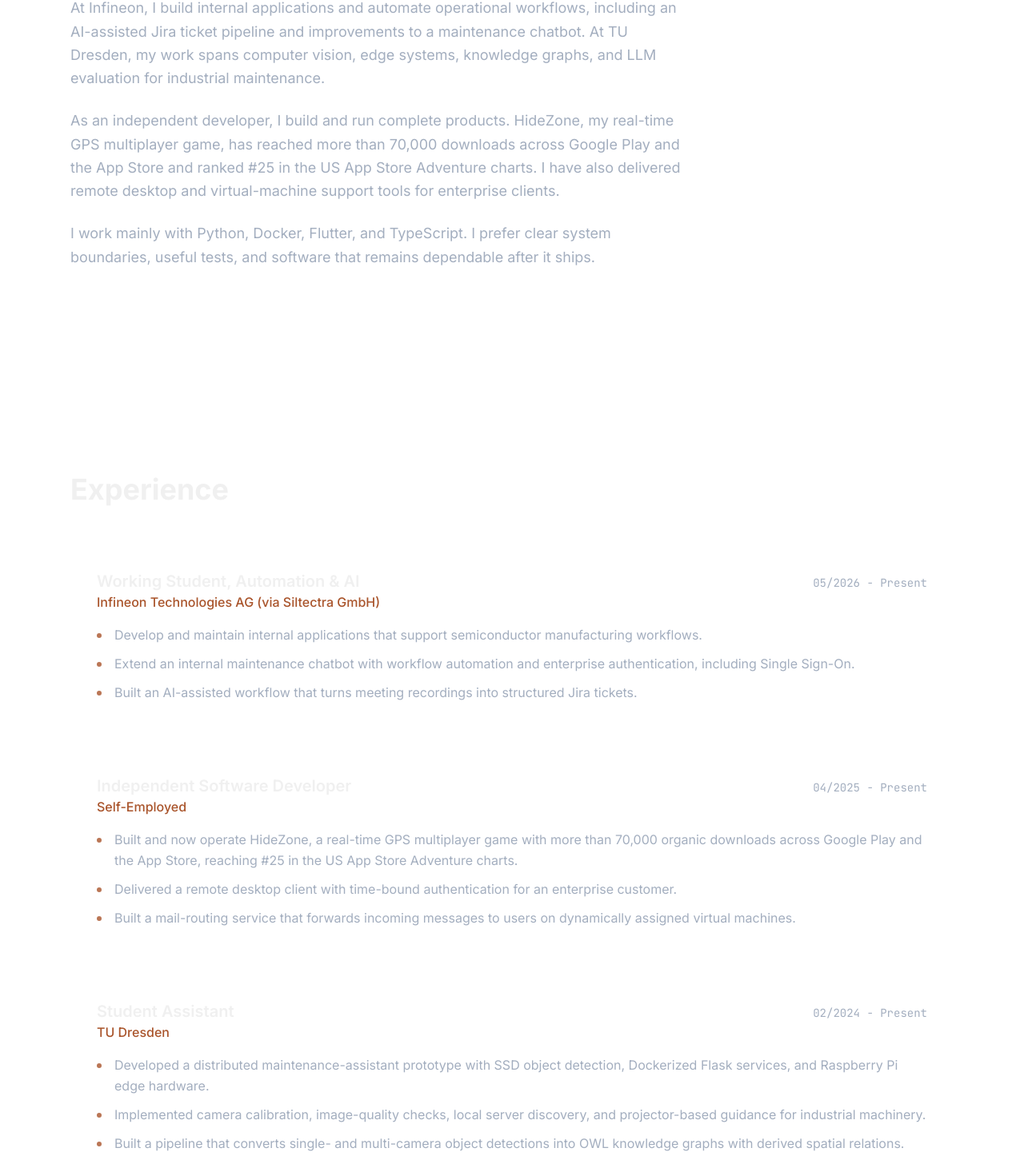
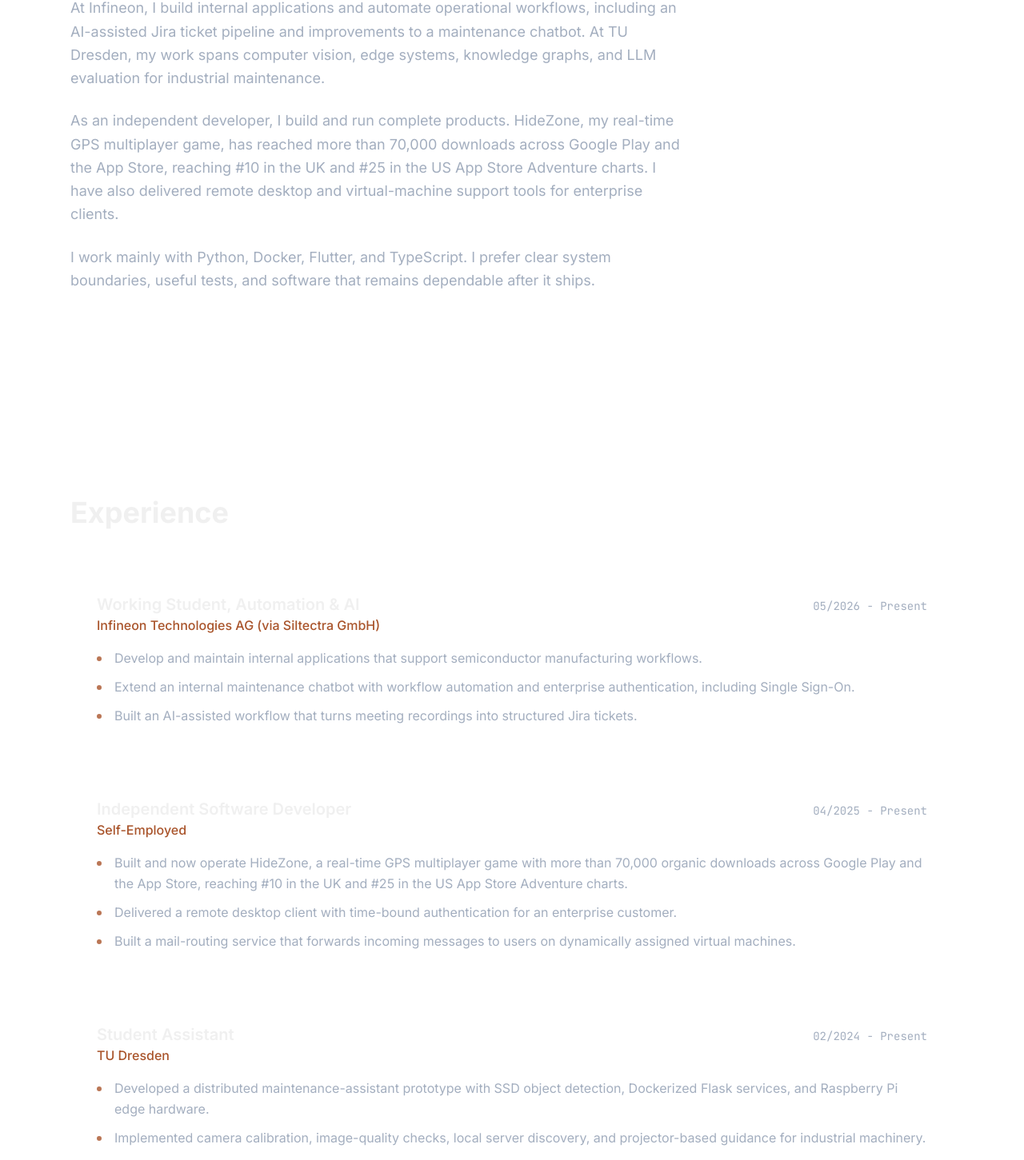
Before and after one commit to Dramiley/PortfolioWebsite, a Next.js app in the folder app/: page / in a window 1280 px wide. Shown: the part 1113-2564 px from the top of the page at 80% size. Built offline with nearby package versions, Linux system fonts and the light colour scheme; no server answers.

Commit message:
added uk charts

```diff
--- a/app/src/data/about.ts
+++ b/app/src/data/about.ts
@@ -8,7 +8,7 @@ export const aboutContent: AboutContent = {
     bio: [
         "I am a Computer Science Master's student at TU Dresden. Alongside my studies, I work as an Automation & AI working student at Infineon (Siltectra), as a student assistant at the university, and as an independent software developer.",
         "At Infineon, I build internal applications and automate operational workflows, including an AI-assisted Jira ticket pipeline and improvements to a maintenance chatbot. At TU Dresden, my work spans computer vision, edge systems, knowledge graphs, and LLM evaluation for industrial maintenance.",
-        "As an independent developer, I build and run complete products. HideZone, my real-time GPS multiplayer game, has reached more than 70,000 downloads across Google Play and the App Store and ranked #25 in the US App Store Adventure charts. I have also delivered remote desktop and virtual-machine support tools for enterprise clients.",
+        "As an independent developer, I build and run complete products. HideZone, my real-time GPS multiplayer game, has reached more than 70,000 downloads across Google Play and the App Store, reaching #10 in the UK and #25 in the US App Store Adventure charts. I have also delivered remote desktop and virtual-machine support tools for enterprise clients.",
         "I work mainly with Python, Docker, Flutter, and TypeScript. I prefer clear system boundaries, useful tests, and software that remains dependable after it ships."
     ]
 };
--- a/app/src/data/experience.ts
+++ b/app/src/data/experience.ts
@@ -18,7 +18,7 @@ export const experience: Experience[] = [
         company: 'Self-Employed',
         period: '04/2025 - Present',
         description: [
-            'Built and now operate HideZone, a real-time GPS multiplayer game with more than 70,000 organic downloads across Google Play and the App Store, reaching #25 in the US App Store Adventure charts.',
+            'Built and now operate HideZone, a real-time GPS multiplayer game with more than 70,000 organic downloads across Google Play and the App Store, reaching #10 in the UK and #25 in the US App Store Adventure charts.',
             'Delivered a remote desktop client with time-bound authentication for an enterprise customer.',
             'Built a mail-routing service that forwards incoming messages to users on dynamically assigned virtual machines.',
         ]
--- a/app/src/data/projects.ts
+++ b/app/src/data/projects.ts
@@ -6,10 +6,10 @@ export const projects: Project[] = [
         slug: "hidezone",
         hasDetailPage: true,
         featured: true,
-        meta: "Solo build · 70,000+ downloads · #25 US App Store · 2025 - present",
+        meta: "Solo build · 70,000+ downloads · #10 UK / #25 US App Store · 2025 - present",
         categories: ['mobile'],
         title: "HideZone: IRL GPS Hide & Seek",
-        shortDescription: "A real-time outdoor multiplayer game for iOS and Android, with live GPS, custom play zones, tactical items, and eight game modes. 70,000+ downloads and #25 in the US App Store Adventure charts.",
+        shortDescription: "A real-time outdoor multiplayer game for iOS and Android, with live GPS, custom play zones, tactical items, and eight game modes. 70,000+ downloads, reaching #10 in the UK and #25 in the US App Store Adventure charts.",
         fullDescription: "HideZone turns any park or neighborhood into a multiplayer game board. I built and shipped the Flutter app end to end, from the host-authoritative game loop and Firebase synchronization to geofenced maps, items, subscriptions, ads, and both store releases.",
         tags: ["Flutter", "Dart", "Firebase", "Riverpod", "Geolocation", "Game Development"],
         techStack: [
@@ -24,6 +24,7 @@ export const projects: Project[] = [
         heroImage: "/images/projects/HideZoneMenu.jpg",
         galleryImages: [
             "/images/projects/hidezone_08_app_store_charts.png",
+            "/images/projects/hidezone_09_app_store_uk_charts.png",
             "/images/projects/hidezone_02_real_world_gameplay.jpg",
             "/images/projects/hidezone_05_items.jpg",
             "/images/projects/hidezone_04_game_modes.jpg",
@@ -41,10 +42,10 @@ export const projects: Project[] = [
             problemImage: "",
             approach: "Built a host-authoritative game engine on top of Firebase Realtime Database. Eight game modes plug into isolated strategy bundles, while shared services handle location updates, zone rules, items, reconnects, maps, billing, ads, and privacy-safe diagnostics.",
             approachImage: "",
-            impact: "Designed, built, and shipped independently on Google Play and the App Store, reaching more than 70,000 organic downloads and placing #25 on the US App Store Adventure charts. The current architecture is backed by more than 2,200 Flutter tests, deterministic multiplayer simulations, traffic budgets, and automated checks around network ownership and wire compatibility.",
+            impact: "Designed, built, and shipped independently on Google Play and the App Store, reaching more than 70,000 organic downloads and placing #10 in the UK and #25 in the US on the App Store Adventure charts. The current architecture is backed by more than 2,200 Flutter tests, deterministic multiplayer simulations, traffic budgets, and automated checks around network ownership and wire compatibility.",
             metrics: [
                 { label: 'Downloads', value: '70,000+' },
-                { label: 'US App Store', value: '#25' },
+                { label: 'UK / US App Store', value: '#10 / #25' },
                 { label: 'Game Modes', value: '8' },
                 { label: 'Flutter Tests', value: '2,200+' }
             ],
@@ -63,7 +64,7 @@ export const projects: Project[] = [
                 { date: "Mar 2026", title: "Network Refactoring", description: "Reworked synchronization and polling to reduce unnecessary Realtime Database traffic." },
                 { date: "Apr 2026", title: "iOS Release", description: "Shipped to the Apple App Store with cross-platform multiplayer support." },
                 { date: "Aug 2026", title: "Architecture Rework", description: "Separated the host engine, mode rules, Firebase repositories, and UI ownership, then locked the behavior down with automated tests and traffic budgets." },
-                { date: "Oct 2026", title: "App Store Milestone", description: "Crossed 70,000 organic downloads and reached #25 on the US App Store Adventure charts." },
+                { date: "Oct 2026", title: "App Store Milestones", description: "Crossed 70,000 organic downloads, reaching #10 in the UK and #25 in the US App Store Adventure charts." },
             ]
         },
     },
```
Also changed, not shown: app/public/images/projects/hidezone_09_app_store_uk_charts.png (added).
